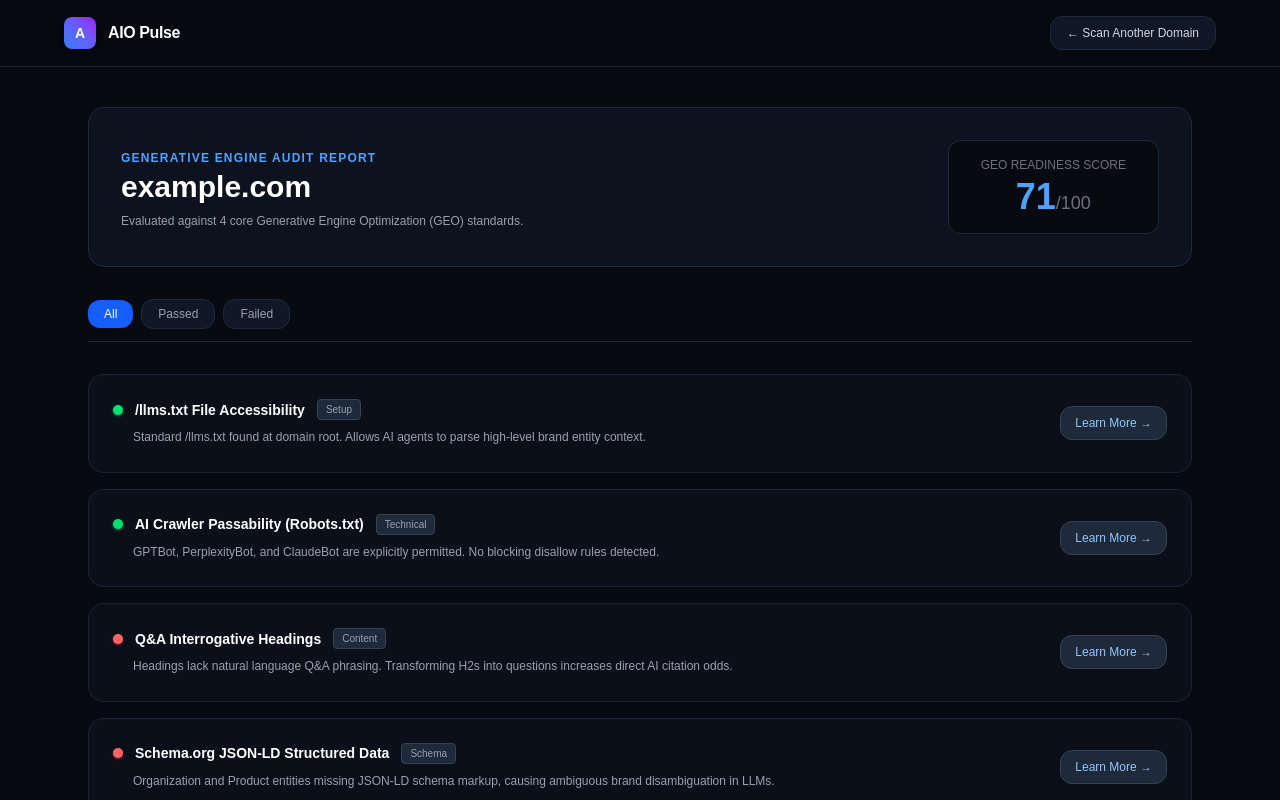
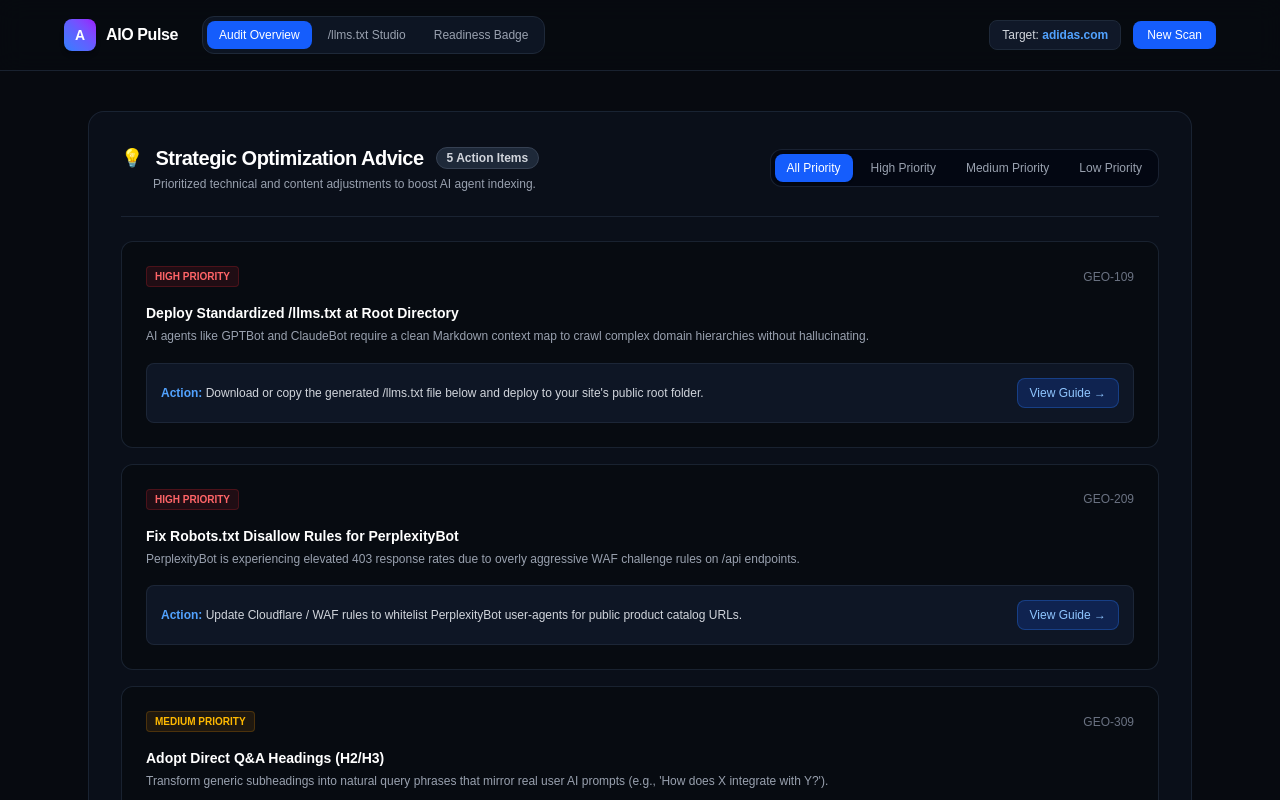
Before and after one commit to Alex13192/geo-scanner, a Next.js app: page /report in a window 1280 px wide. Shown: the top 800 px of the page. Built offline with nearby package versions, Linux system fonts and the light colour scheme.

Commit message:
feat: link strategic advice cards to knowledge hub docs

```diff
--- a/app/report/page.tsx
+++ b/app/report/page.tsx
@@ -1,85 +1,79 @@
 "use client";
 
+import Link from "next/link";
 import { useSearchParams } from "next/navigation";
-import Link from "next/link";
 import { Suspense, useState, useEffect } from "react";
 
-interface EvaluationCriterion {
+interface ActionItem {
   id: string;
-  category: "Technical" | "Content" | "Schema" | "Setup";
-  name: string;
-  passed: boolean;
-  score: number;
-  weight: string;
-  summary: string;
+  priority: "HIGH" | "MEDIUM" | "LOW";
+  title: string;
+  description: string;
+  action: string;
   guideDocId: string;
 }
 
 function ReportContent() {
   const searchParams = useSearchParams();
-  const domain = searchParams.get("domain") || "example.com";
-  const lang = searchParams.get("lang") || "en";
+  const domain = searchParams.get("domain") || "adidas.com";
 
   const [loading, setLoading] = useState(true);
-  const [activeTab, setActiveTab] = useState<"all" | "passed" | "failed">("all");
+  const [selectedPriority, setSelectedPriority] = useState<string>("All Priority");
 
   useEffect(() => {
     const timer = setTimeout(() => {
       setLoading(false);
-    }, 1200);
+    }, 800);
     return () => clearTimeout(timer);
   }, []);
 
-  const criteria: EvaluationCriterion[] = [
+  const actionItems: ActionItem[] = [
     {
-      id: "c1",
-      category: "Setup",
-      name: "/llms.txt File Accessibility",
-      passed: true,
-      score: 100,
-      weight: "High",
-      summary: "Standard /llms.txt found at domain root. Allows AI agents to parse high-level brand entity context.",
+      id: "GEO-109",
+      priority: "HIGH",
+      title: "Deploy Standardized /llms.txt at Root Directory",
+      description: "AI agents like GPTBot and ClaudeBot require a clean Markdown context map to crawl complex domain hierarchies without hallucinating.",
+      action: "Download or copy the generated /llms.txt file below and deploy to your site's public root folder.",
       guideDocId: "llms-txt-deployment",
     },
     {
-      id: "c2",
-      category: "Technical",
-      name: "AI Crawler Passability (Robots.txt)",
-      passed: true,
-      score: 95,
-      weight: "High",
-      summary: "GPTBot, PerplexityBot, and ClaudeBot are explicitly permitted. No blocking disallow rules detected.",
+      id: "GEO-209",
+      priority: "HIGH",
+      title: "Fix Robots.txt Disallow Rules for PerplexityBot",
+      description: "PerplexityBot is experiencing elevated 403 response rates due to overly aggressive WAF challenge rules on /api endpoints.",
+      action: "Update Cloudflare / WAF rules to whitelist PerplexityBot user-agents for public product catalog URLs.",
       guideDocId: "allow-ai-crawlers",
     },
     {
-      id: "c3",
-      category: "Content",
-      name: "Q&A Interrogative Headings",
-      passed: false,
-      score: 40,
-      weight: "Medium",
-      summary: "Headings lack natural language Q&A phrasing. Transforming H2s into questions increases direct AI citation odds.",
+      id: "GEO-309",
+      priority: "MEDIUM",
+      title: "Adopt Direct Q&A Headings (H2/H3)",
+      description: "Transform generic subheadings into natural query phrases that mirror real user AI prompts (e.g., 'How does X integrate with Y?').",
+      action: "Restructure product documentation subheadings into precise interrogative formats.",
       guideDocId: "qa-style-headings",
     },
     {
-      id: "c4",
-      category: "Schema",
-      name: "Schema.org JSON-LD Structured Data",
-      passed: false,
-      score: 50,
-      weight: "High",
-      summary: "Organization and Product entities missing JSON-LD schema markup, causing ambiguous brand disambiguation in LLMs.",
+      id: "GEO-409",
+      priority: "MEDIUM",
+      title: "Embed Self-Contained Quotable Summaries",
+      description: "Place concise 80-100 word summaries at the top of long-form pages. LLMs directly extract these blocks into generated answers.",
+      action: "Add executive summary blocks wrapped in <section itemprop='abstract'> tags.",
+      guideDocId: "qa-style-headings",
+    },
+    {
+      id: "GEO-509",
+      priority: "LOW",
+      title: "Enhance Author Person Schema Markup",
+      description: "Improve E-E-A-T attribution signals by linking author profiles to external entity bases like Wikidata or LinkedIn.",
+      action: "Implement Schema.org JSON-LD Person and Organization properties across core landing pages.",
       guideDocId: "schema-org-jsonld",
     },
   ];
 
-  const totalScore = Math.round(
-    criteria.reduce((acc, c) => acc + c.score, 0) / criteria.length
-  );
-
-  const filteredCriteria = criteria.filter((item) => {
-    if (activeTab === "passed") return item.passed;
-    if (activeTab === "failed") return !item.passed;
+  const filteredItems = actionItems.filter((item) => {
+    if (selectedPriority === "High Priority") return item.priority === "HIGH";
+    if (selectedPriority === "Medium Priority") return item.priority === "MEDIUM";
+    if (selectedPriority === "Low Priority") return item.priority === "LOW";
     return true;
   });
 
@@ -87,8 +81,8 @@ function ReportContent() {
     return (
       <div className="min-h-screen bg-[#070A10] text-white flex flex-col items-center justify-center space-y-4">
         <div className="w-10 h-10 border-4 border-blue-500 border-t-transparent rounded-full animate-spin"></div>
-        <p className="text-xs text-gray-400 font-mono tracking-wider">
-          ANALYZING GEO ENGINE VISIBILITY FOR <span className="text-blue-400 uppercase">{domain}</span>...
+        <p className="text-xs text-gray-400 font-mono tracking-wider uppercase">
+          EVALUATING GENERATIVE INDEXING FOR {domain}...
         </p>
       </div>
     );
@@ -96,98 +90,117 @@ function ReportContent() {
 
   return (
     <div className="min-h-screen bg-[#070A10] text-white selection:bg-blue-500 selection:text-white font-sans pb-20">
-      {/* Header */}
+      {/* Top Navbar */}
       <header className="border-b border-gray-800/80 bg-[#070A10]/90 backdrop-blur-md sticky top-0 z-50 px-6 py-4">
         <div className="max-w-6xl mx-auto flex items-center justify-between">
-          <Link href="/" className="flex items-center gap-3">
+          <div className="flex items-center gap-6">
+            <Link href="/" className="flex items-center gap-2.5">
               <div className="w-8 h-8 rounded-lg bg-gradient-to-tr from-blue-500 via-indigo-500 to-purple-600 flex items-center justify-center font-black text-white text-sm shadow-md">
                 A
               </div>
               <span className="font-extrabold text-base tracking-tight text-white">AIO Pulse</span>
             </Link>
+
+            <nav className="hidden md:flex items-center gap-1 bg-gray-900/80 p-1 rounded-xl border border-gray-800 text-xs">
+              <button className="px-3 py-1.5 rounded-lg bg-blue-600 text-white font-medium">Audit Overview</button>
+              <button className="px-3 py-1.5 rounded-lg text-gray-400 hover:text-white transition-all">/llms.txt Studio</button>
+              <button className="px-3 py-1.5 rounded-lg text-gray-400 hover:text-white transition-all">Readiness Badge</button>
+            </nav>
+          </div>
+
+          <div className="flex items-center gap-3">
+            <span className="text-xs font-mono bg-gray-900 border border-gray-800 px-3 py-1.5 rounded-lg text-gray-300">
+              Target: <span className="text-blue-400 font-bold">{domain}</span>
+            </span>
             <Link
               href="/"
-            className="text-xs bg-gray-900 hover:bg-gray-800 border border-gray-800 text-gray-300 font-medium px-4 py-2 rounded-xl transition-all"
+              className="text-xs bg-blue-600 hover:bg-blue-500 font-medium px-3.5 py-1.5 rounded-lg transition-all"
             >
-            ← Scan Another Domain
+              New Scan
             </Link>
+          </div>
         </div>
       </header>
 
-      {/* Main Container */}
+      {/* Main Advice Section */}
       <main className="max-w-6xl mx-auto px-6 pt-10 space-y-8">
-        {/* Score Overview Card */}
-        <div className="bg-gray-900/60 border border-gray-800 p-8 rounded-2xl flex flex-col md:flex-row items-center justify-between gap-6">
-          <div className="space-y-2 text-center md:text-left">
-            <span className="text-xs font-mono text-blue-400 uppercase tracking-widest font-semibold">
-              Generative Engine Audit Report
+        <div className="bg-gray-900/40 border border-gray-800/80 p-8 rounded-2xl space-y-6">
+          <div className="flex flex-col md:flex-row items-start md:items-center justify-between gap-4 border-b border-gray-800/80 pb-6">
+            <div className="space-y-1">
+              <div className="flex items-center gap-3">
+                <span className="text-lg">💡</span>
+                <h2 className="text-xl font-bold text-white tracking-tight">Strategic Optimization Advice</h2>
+                <span className="text-xs font-mono bg-gray-800 text-gray-300 border border-gray-700 px-2.5 py-0.5 rounded-full font-semibold">
+                  {actionItems.length} Action Items
                 </span>
-            <h1 className="text-2xl sm:text-3xl font-black text-white">{domain}</h1>
-            <p className="text-xs text-gray-400">
-              Evaluated against 4 core Generative Engine Optimization (GEO) standards.
+              </div>
+              <p className="text-xs text-gray-400 pl-8">
+                Prioritized technical and content adjustments to boost AI agent indexing.
               </p>
             </div>
 
-          <div className="flex items-center gap-6 bg-[#070A10] border border-gray-800 px-8 py-4 rounded-xl">
-            <div className="text-center">
-              <p className="text-xs text-gray-500 uppercase font-mono">GEO Readiness Score</p>
-              <p className="text-4xl font-black text-blue-400 mt-1">{totalScore}<span className="text-lg font-normal text-gray-500">/100</span></p>
-            </div>
-          </div>
-        </div>
-
-        {/* Tab Filters */}
-        <div className="flex items-center justify-between border-b border-gray-800 pb-3">
-          <div className="flex items-center gap-2">
-            {(["all", "passed", "failed"] as const).map((tab) => (
+            {/* Priority Filter */}
+            <div className="flex items-center gap-1.5 bg-gray-950 p-1 rounded-xl border border-gray-800/80 text-xs">
+              {["All Priority", "High Priority", "Medium Priority", "Low Priority"].map((p) => (
                 <button
-                key={tab}
-                onClick={() => setActiveTab(tab)}
-                className={`px-4 py-1.5 rounded-xl text-xs font-medium capitalize transition-all cursor-pointer ${
-                  activeTab === tab
-                    ? "bg-blue-600 text-white"
-                    : "bg-gray-900 text-gray-400 hover:text-white border border-gray-800"
+                  key={p}
+                  onClick={() => setSelectedPriority(p)}
+                  className={`px-3 py-1.5 rounded-lg font-medium transition-all cursor-pointer ${
+                    selectedPriority === p
+                      ? "bg-blue-600 text-white shadow-sm"
+                      : "text-gray-400 hover:text-white"
                   }`}
                 >
-                {tab}
+                  {p}
                 </button>
               ))}
             </div>
           </div>
 
-        {/* Audit Results List */}
+          {/* Action List */}
           <div className="space-y-4">
-          {filteredCriteria.map((item) => (
+            {filteredItems.map((item) => (
               <div
                 key={item.id}
-              className="bg-gray-900/40 border border-gray-800/80 hover:border-gray-700 p-6 rounded-2xl flex flex-col md:flex-row items-start md:items-center justify-between gap-4 transition-all"
+                className="bg-[#070A10]/80 border border-gray-800/80 hover:border-gray-700 p-6 rounded-xl space-y-4 transition-all"
               >
-              <div className="space-y-2 max-w-2xl">
-                <div className="flex items-center gap-3">
+                <div className="flex items-center justify-between">
+                  <div className="flex items-center gap-2.5">
                     <span
-                    className={`w-2.5 h-2.5 rounded-full ${
-                      item.passed ? "bg-green-400 shadow-sm shadow-green-500/50" : "bg-red-400 shadow-sm shadow-red-500/50"
+                      className={`text-[10px] font-mono font-bold px-2 py-0.5 rounded ${
+                        item.priority === "HIGH"
+                          ? "bg-red-500/10 text-red-400 border border-red-500/20"
+                          : item.priority === "MEDIUM"
+                          ? "bg-amber-500/10 text-amber-400 border border-amber-500/20"
+                          : "bg-blue-500/10 text-blue-400 border border-blue-500/20"
                       }`}
-                  ></span>
-                  <h3 className="text-sm font-bold text-white">{item.name}</h3>
-                  <span className="text-[10px] font-mono px-2 py-0.5 rounded bg-gray-800 text-gray-400 border border-gray-700">
-                    {item.category}
+                    >
+                      {item.priority} PRIORITY
                     </span>
                   </div>
-                <p className="text-xs text-gray-400 leading-relaxed pl-5">{item.summary}</p>
+                  <span className="text-xs font-mono text-gray-500">{item.id}</span>
                 </div>
 
-              <div className="flex items-center gap-4 w-full md:w-auto justify-between md:justify-end border-t md:border-t-0 border-gray-800 pt-3 md:pt-0">
-                {/* 关联导流至 /docs 的 Learn More 按钮 */}
+                <div className="space-y-1">
+                  <h3 className="text-sm font-bold text-white">{item.title}</h3>
+                  <p className="text-xs text-gray-400 leading-relaxed">{item.description}</p>
+                </div>
+
+                {/* Action Block with Guide Link */}
+                <div className="bg-gray-900/90 border border-gray-800/90 p-3.5 rounded-lg flex flex-col sm:flex-row items-start sm:items-center justify-between gap-3 text-xs">
+                  <div className="font-mono text-gray-300 flex-1">
+                    <span className="text-blue-400 font-bold">Action:</span> {item.action}
+                  </div>
                   <Link
                     href={`/docs#${item.guideDocId}`}
-                  className="text-xs bg-gray-800 hover:bg-gray-700 text-blue-300 px-3.5 py-2 rounded-xl border border-gray-700 transition-all font-medium whitespace-nowrap"
+                    className="bg-blue-600/20 hover:bg-blue-600/30 text-blue-300 hover:text-blue-200 border border-blue-500/30 px-3 py-1.5 rounded-lg font-medium transition-all text-xs flex items-center gap-1 whitespace-nowrap"
                   >
-                  Learn More →
+                    View Guide →
                   </Link>
                 </div>
               </div>
             ))}
+          </div>
         </div>
       </main>
     </div>
```
Lines whose indentation alone changed are shown as unchanged.
